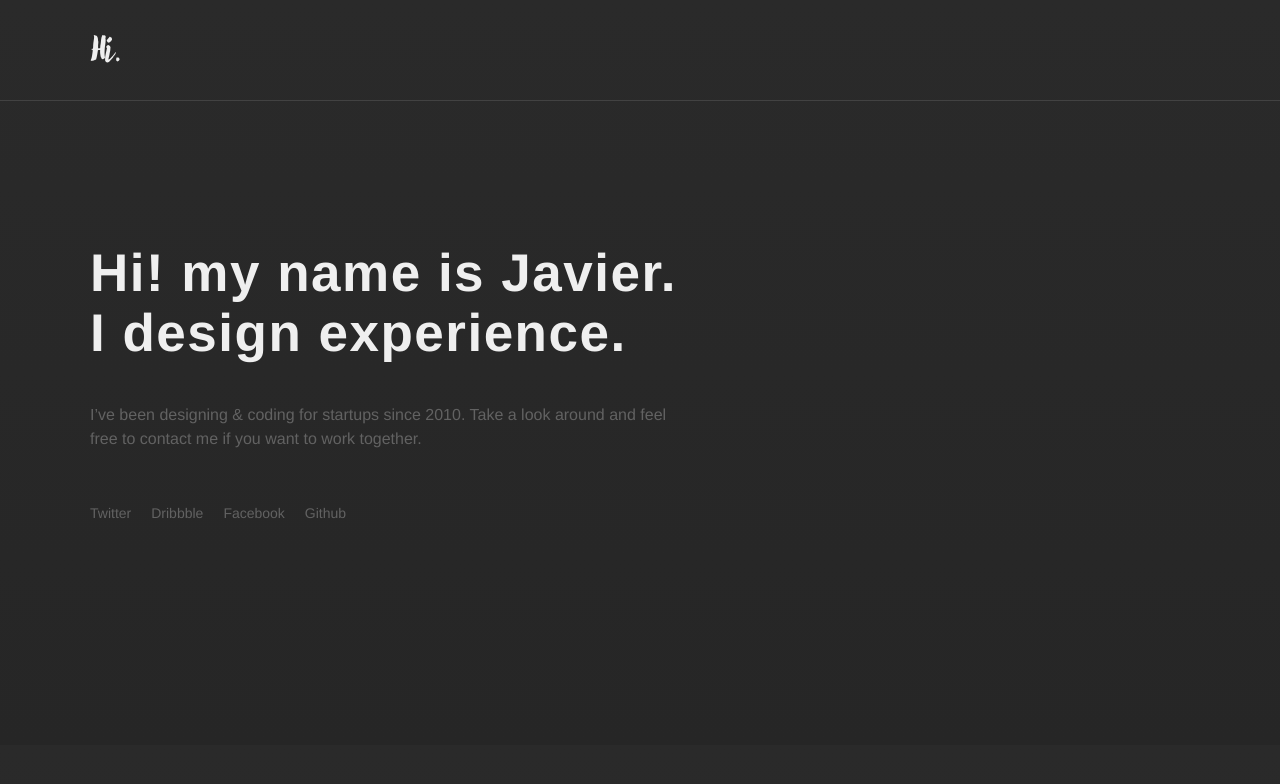
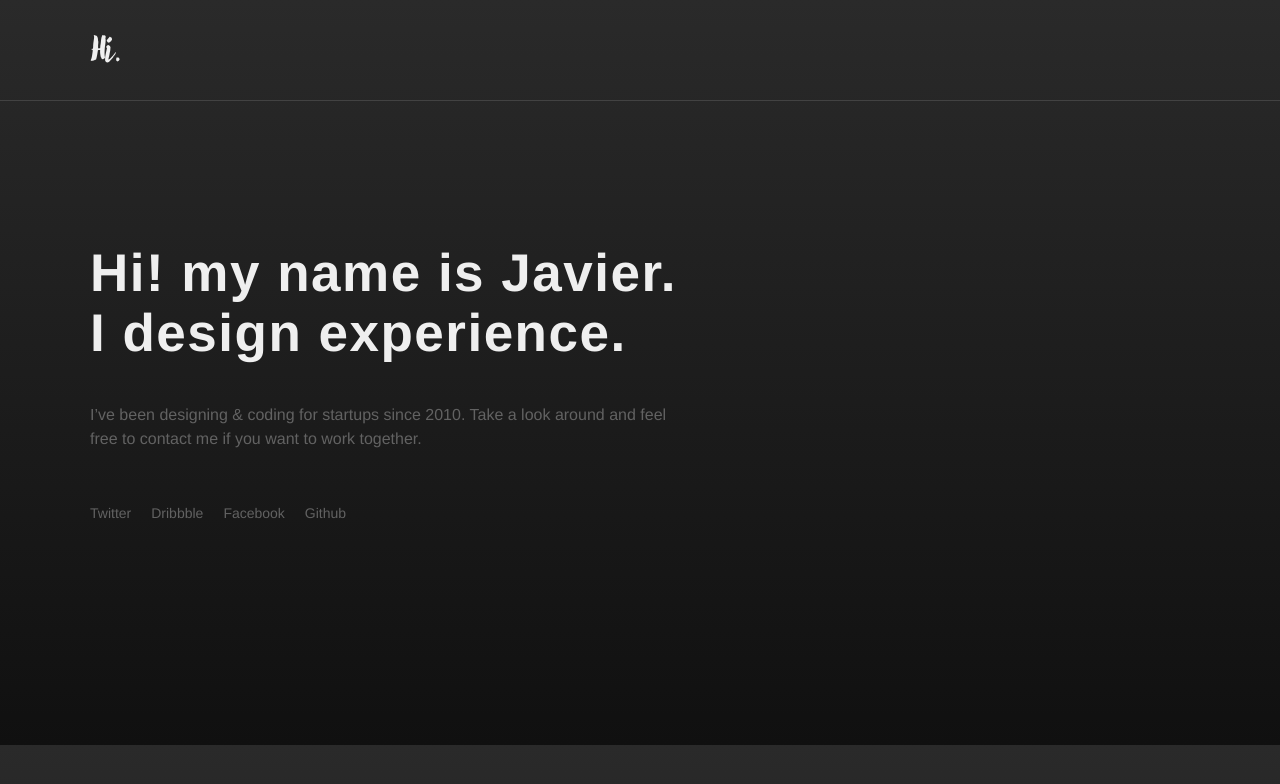
Before and after one commit to javierlocp/javierlocp.github.io, a Jekyll site: the page built from index.html, in a window 1280 px wide. Shown: the top 784 px of the page. Built offline with Jekyll 4.4.1, drawn with Linux system fonts in a browser that asks for light colours.

Commit message:
new background colour

```diff
--- a/_sass/_base.scss
+++ b/_sass/_base.scss
@@ -16,10 +16,10 @@ body {
     font: $base-font-weight #{$base-font-size}/#{$base-line-height} $base-font-family;
     color: $text-color;
     background: #2a2a2a; /* Old browsers */
-      background: -moz-linear-gradient(top,  #2a2a2a 0%, #262626 100%); /* FF3.6-15 */
-      background: -webkit-linear-gradient(top,  #2a2a2a 0%,#262626 100%); /* Chrome10-25,Safari5.1-6 */
-      background: linear-gradient(to bottom,  #2a2a2a 0%,#262626 100%); /* W3C, IE10+, FF16+, Chrome26+, Opera12+, Safari7+ */
-      filter: progid:DXImageTransform.Microsoft.gradient( startColorstr='#2a2a2a', endColorstr='#262626',GradientType=0 ); /* IE6-9 */
+    background: -moz-linear-gradient(top,  #2a2a2a 0%, #101010 100%); /* FF3.6-15 */
+    background: -webkit-linear-gradient(top,  #2a2a2a 0%,#101010 100%); /* Chrome10-25,Safari5.1-6 */
+    background: linear-gradient(to bottom,  #2a2a2a 0%,#101010 100%); /* W3C, IE10+, FF16+, Chrome26+, Opera12+, Safari7+ */
+    filter: progid:DXImageTransform.Microsoft.gradient( startColorstr='#2a2a2a', endColorstr='#101010',GradientType=0 ); /* IE6-9 */
     -webkit-text-size-adjust: 100%;
     -webkit-font-feature-settings: "kern" 1;
     -moz-font-feature-settings: "kern" 1;
```
